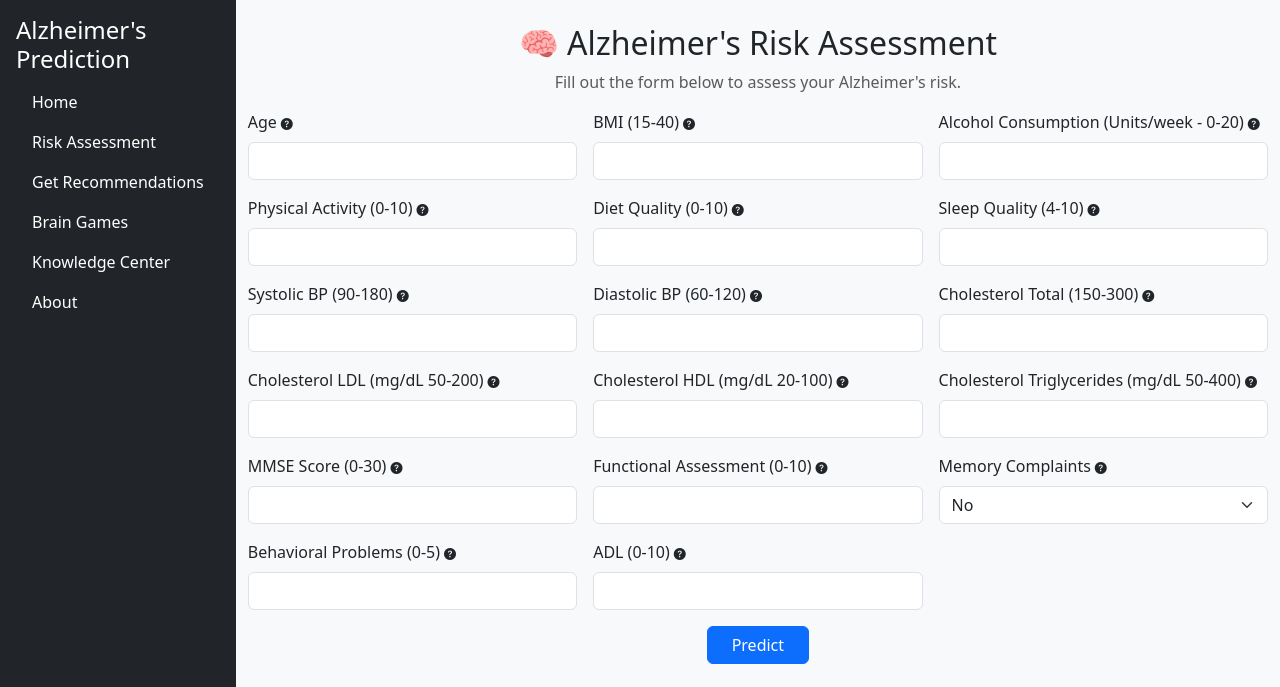
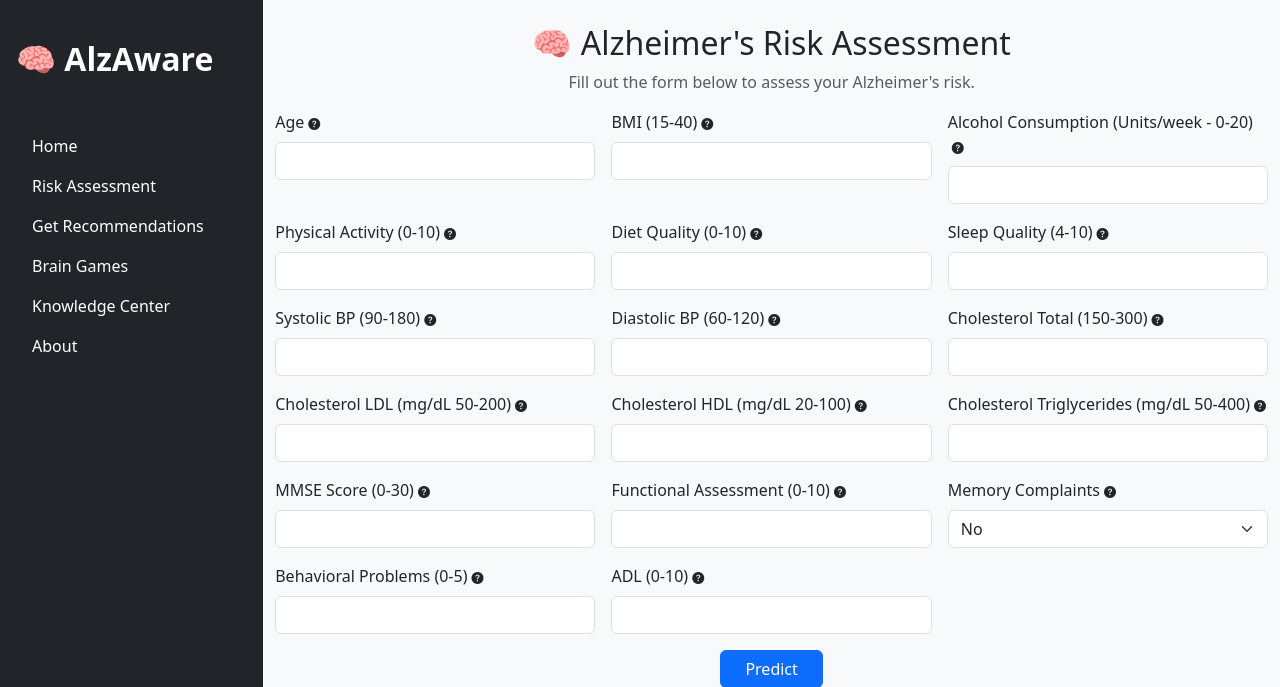
Before and after one commit to VaishnaviGChopade/Alzheimer-s-Risk-Assessment-and-Recommendations, a Flask app: page /risk-assessment in a window 1280 px wide. Shown: the top 687 px of the page. Run offline with Flask 3, Linux system fonts and the light colour scheme; parts of the project's set-up code (start-up, migrations or seed data) failed here and were passed over.

Commit message:
Alzaware logo

```diff
--- a/templates/Risk_Assessment.html
+++ b/templates/Risk_Assessment.html
@@ -30,7 +30,15 @@
     <div class="d-flex">
 
         <div class="sidebar bg-dark text-white p-3">
-            <h4>Alzheimer's Prediction</h4>
+            <!-- <h4>Alzheimer's Prediction</h4> -->
+            <div class="text-center mt-4">
+                <div class="d-inline-flex align-items-center gap-3">
+                    <div class="text-start">
+                        <h2 class="mb-0 fw-bold" style="color: #ffffff;">🧠 AlzAware</h2>
+                        <small class="text-muted fst-italic">Assess, Empower, and Play for a Healthier Mind</small>
+                    </div>
+                </div>
+            </div>
             <ul class="nav flex-column">
                 <li class="nav-item"><a href="/" class="nav-link text-white">Home</a></li>
                 <li class="nav-item"><a href="/risk-assessment" class="nav-link text-white">Risk Assessment</a></li>
```
